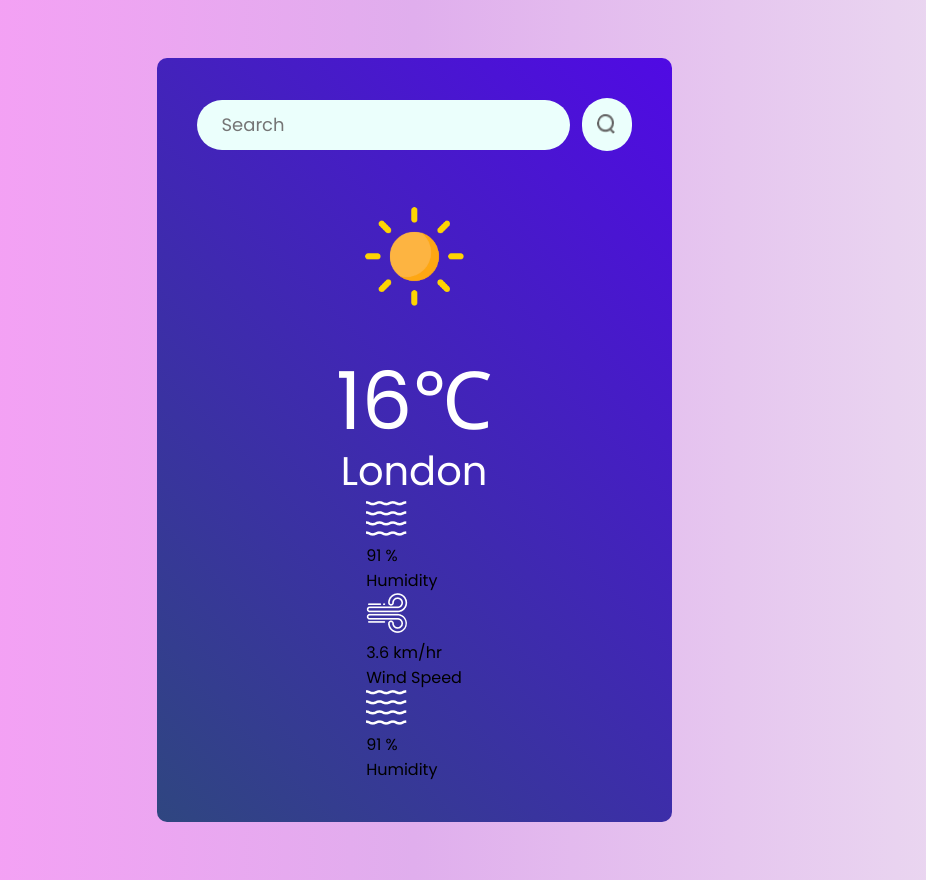
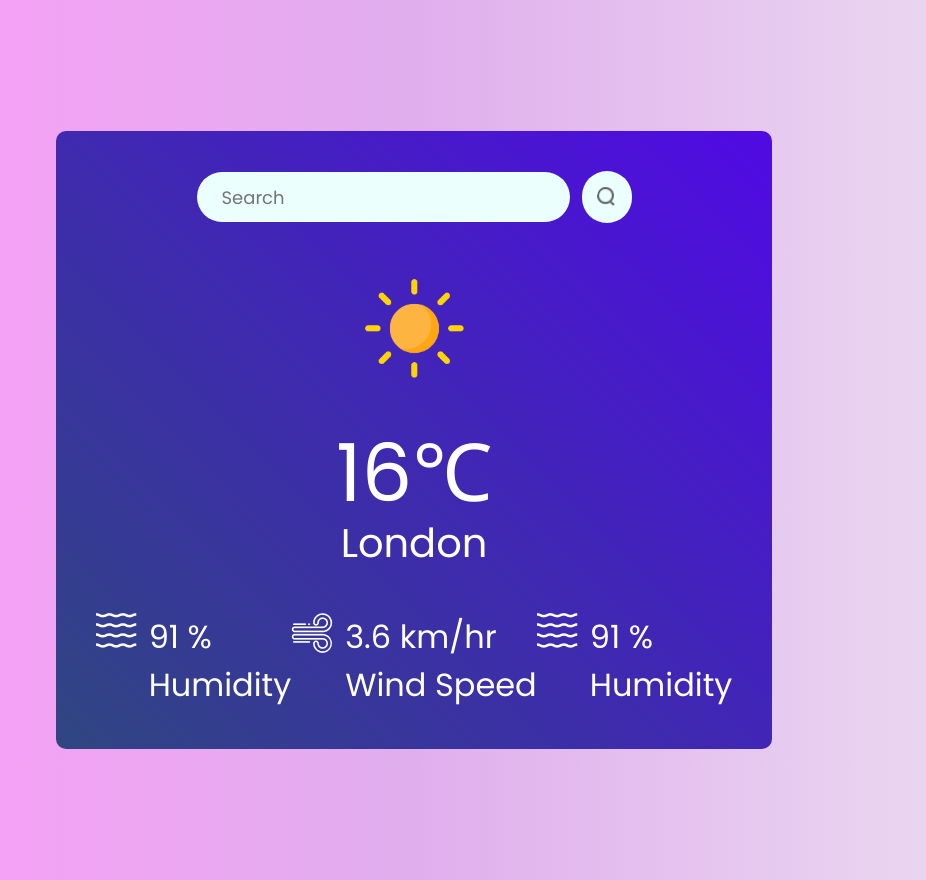
Before and after one commit to Parth0177/Weather-App, a React (Vite) app: page / in a window 1280 px wide. Shown: the whole page, without its empty margins (226-1152 px from the left). Built offline with nearby package versions, Linux system fonts and the light colour scheme; a web font is replaced by a local one.

Commit message:
Refactor weather data and column styles in Weather.css

```diff
--- a/src/components/Weather.css
+++ b/src/components/Weather.css
@@ -50,5 +50,16 @@
 }
 
 .weather-data{
+  width: 100%;
+  margin-top: 40px;
+  color: #fff;
+  display: flex;
+  justify-content: space-between;
+}
 
+.col{
+  display: flex;
+  align-items: flex-start;
+  gap: 12px;
+  font-size: 32px;
 }
```
